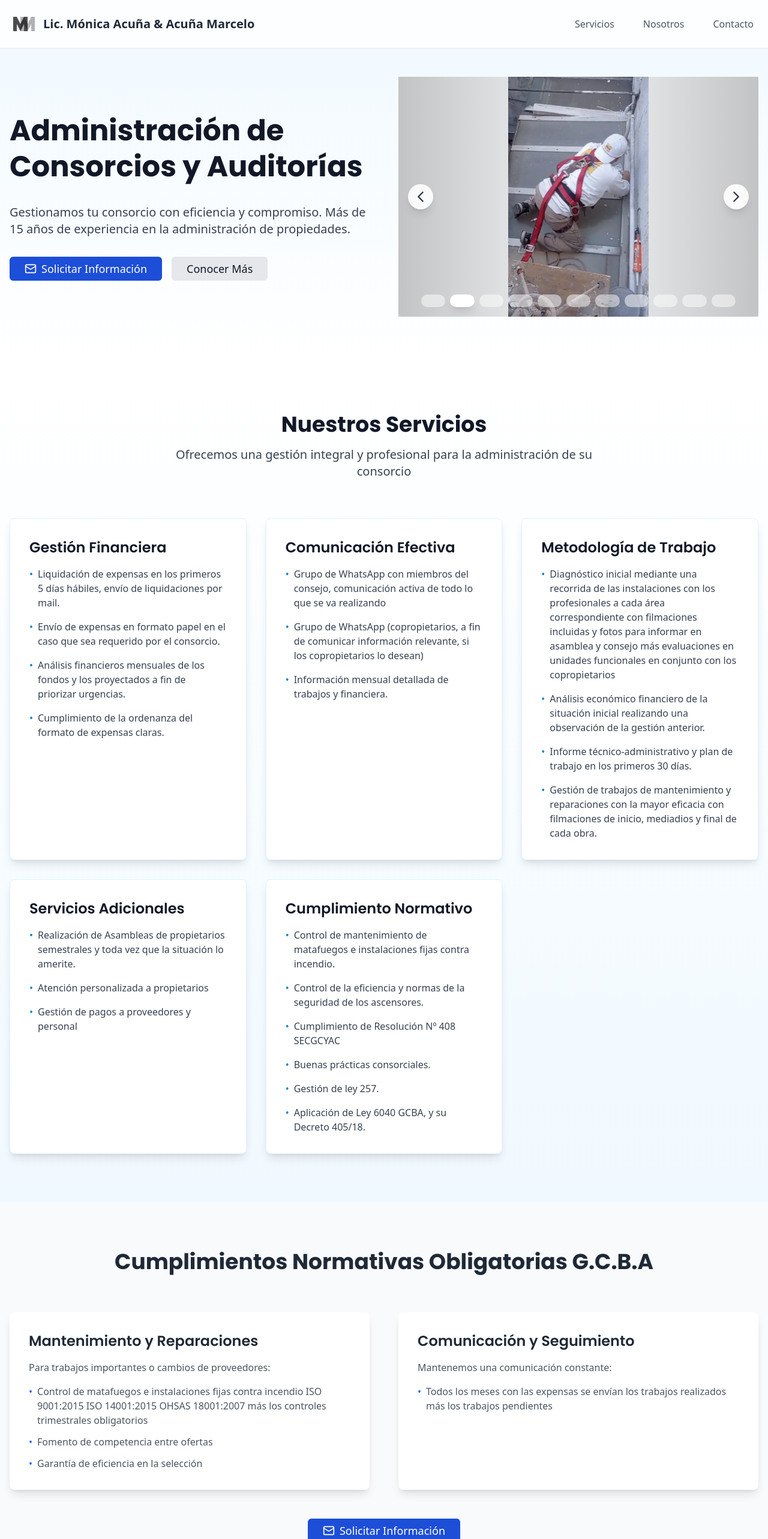
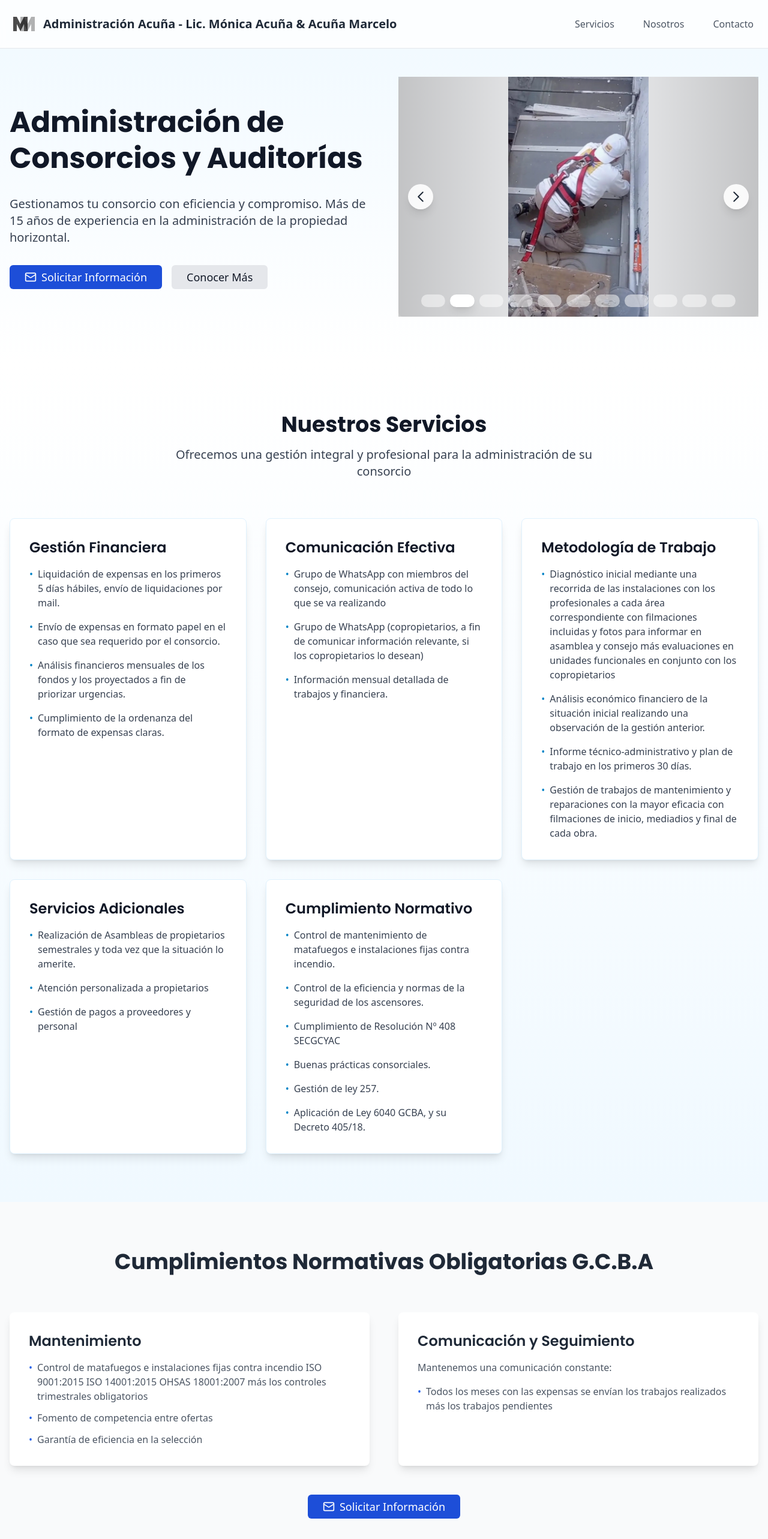
Before and after one commit to mendezgd/MM, a React (Vite) app: page / in a window 1280 px wide. Shown: the top 2566 px of the page at 60% size. Built offline with nearby package versions, Linux system fonts and the light colour scheme.

Commit message:
infosite

```diff
--- a/src/components/hero.tsx
+++ b/src/components/hero.tsx
@@ -35,7 +35,7 @@ export function Hero() {
             </h1>
             <p className="text-xl text-gray-700">
               Gestionamos tu consorcio con eficiencia y compromiso. Más de 15
-              años de experiencia en la administración de propiedades.
+              años de experiencia en la administración de la propiedad horizontal.
             </p>
             <div className="flex flex-col sm:flex-row gap-4 justify-center md:justify-start">
               <a
--- a/src/components/methodology.tsx
+++ b/src/components/methodology.tsx
@@ -18,11 +18,8 @@ export function Methodology() {
           {/* Mantenimiento y Reparaciones */}
           <div className="bg-white p-8 rounded-lg shadow-lg">
             <h3 className="text-2xl font-semibold text-gray-800 mb-4">
-              Mantenimiento y Reparaciones
+              Mantenimiento
             </h3>
-            <p className="text-gray-600 mb-4">
-              Para trabajos importantes o cambios de proveedores:
-            </p>
             <ul className="space-y-3">
               <li className="flex items-start">
                 <span className="text-blue-600 mr-2">•</span>
--- a/src/components/navbar.tsx
+++ b/src/components/navbar.tsx
@@ -70,7 +70,7 @@ export function Navbar() {
               className="h-12 w-12"
             />
             <span className="text-xl font-semibold text-gray-800">
-              Lic. Mónica Acuña & Acuña Marcelo
+              Administración Acuña - Lic. Mónica Acuña & Acuña Marcelo
             </span>
           </a>
 
```
Also changed, not shown: vercel.json.
